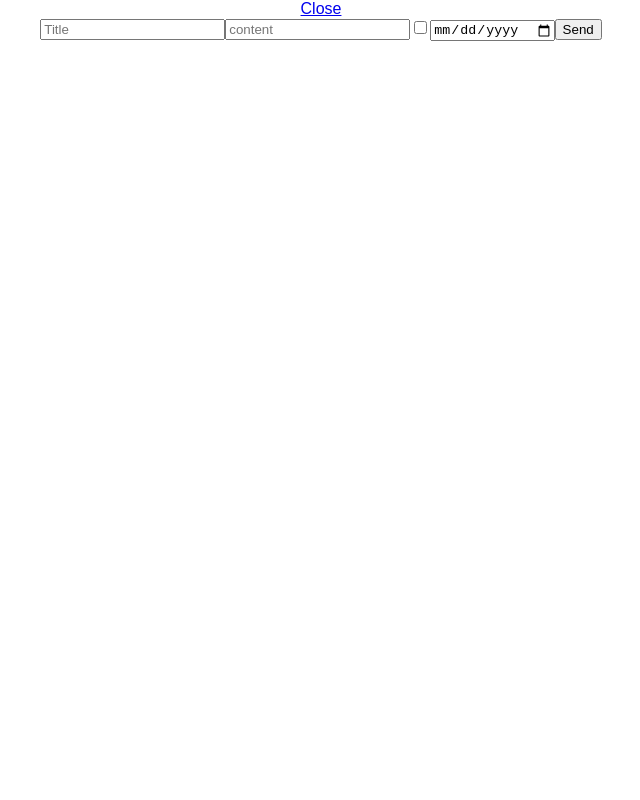
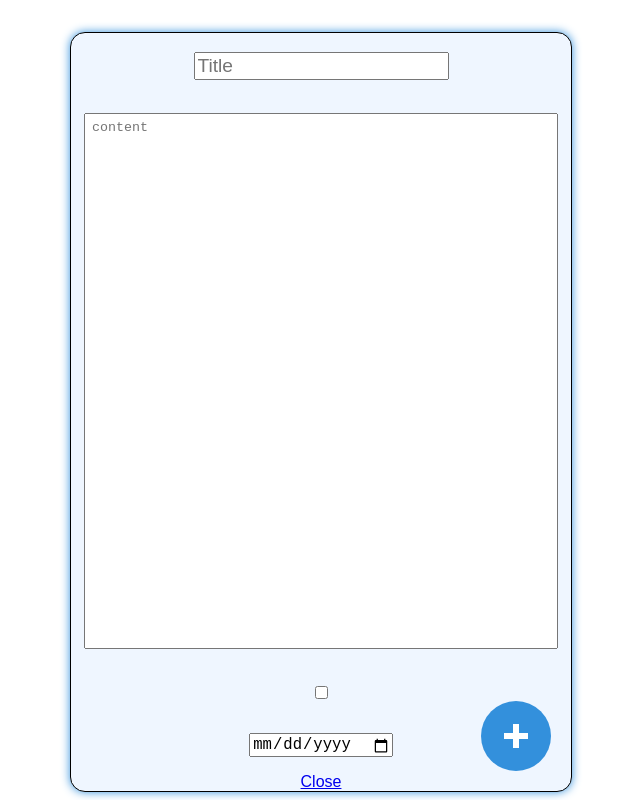
Before and after one commit to pkopy/note-colaboration, a React (Create React App) app: page /new in a window 1280 px wide. Shown: the whole page, without its empty margins (319-959 px from the left). Built offline with nearby package versions, Linux system fonts and the light colour scheme.

Commit message:
styling new note

```diff
--- a/src/App.js
+++ b/src/App.js
@@ -28,6 +28,10 @@ class App extends Component {
     newNote.id = maxId.id+1;
     newNote.date =new Date();
     newNote.deadLine = new Date();
+    if(newNote.dline) {
+      newNote.deadLine.setDate(newNote.dline.slice(8))
+
+    }
     newNote.color = `rgb(${Math.floor(Math.random() *255)}, ${Math.floor(Math.random() *255)}, ${Math.floor(Math.random() *255)}`
 
     arr.push(newNote)
--- a/src/NewNote.js
+++ b/src/NewNote.js
@@ -15,15 +15,15 @@ class NewNote extends Component {
   }
   render () {
     return (
-      <div>
-        <Link className="close-new-note-button" to="/">Close</Link>
+      <div style={{marginTop:'2em'}}>
         <form onSubmit={this.handleSubmit} className="create-new-note-form">
           <div className="new-note-details">
-            <input type="text" name="title" placeholder="Title"/>
-            <input type="text" name="content" placeholder="content"/>
-            <input type="checkbox" name="done" value="true"/>
-            <input type="date" name="dline"/>
-            <button>Send</button>
+            <input type="text" name="title" placeholder="Title"/><br/>
+            <textarea  name="content" placeholder="content"/><br/>
+            <input type="checkbox" name="done" value="true"/><br/>
+            <input type="date" name="dline"/><br/>
+            <Link className="close-new-note-button" to="/">Close</Link><br/>
+            <button className="add-note-button"></button>
           </div>
 
         </form>
--- a/src/index.css
+++ b/src/index.css
@@ -60,6 +60,7 @@ body {
   background-repeat: no-repeat;
   background-position: center;
   background-color: #3390dc;
+  border: none;
   border-radius: 40px;
   transition-duration: 0.4s;
 }
@@ -67,6 +68,31 @@ body {
   box-shadow: 1px 0px 7px 0px #000;
   cursor: pointer;
 }
+
+.new-note-details {
+  position: relative;
+  width: 500px;
+  background: #eff6ff;
+  margin-left: auto;
+  margin-right: auto;
+  border: 1px solid;
+  border-radius: 15px;
+  box-shadow: 0px 0px 10px 0px #3390dc;
+}
+
+.new-note-details input {
+  margin: 1em;
+  font-size: 1.2em;
+}
+
+.new-note-details textarea{
+  width: -webkit-fill-available;
+  margin: 1em;
+  padding: .5em;
+  height: 521px;
+  resize: none;
+}
+
 .App {
   text-align: center;
 }
```
